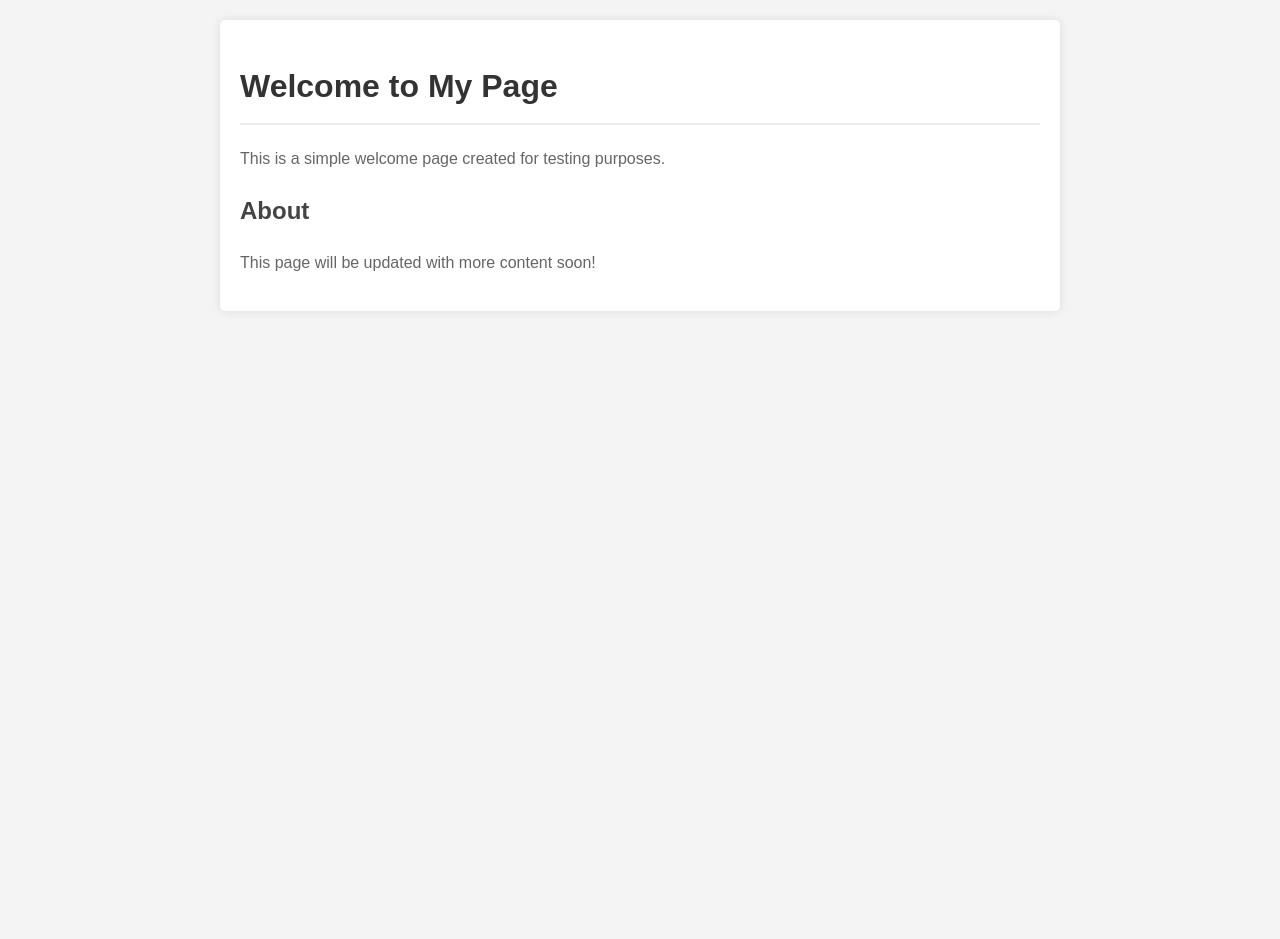
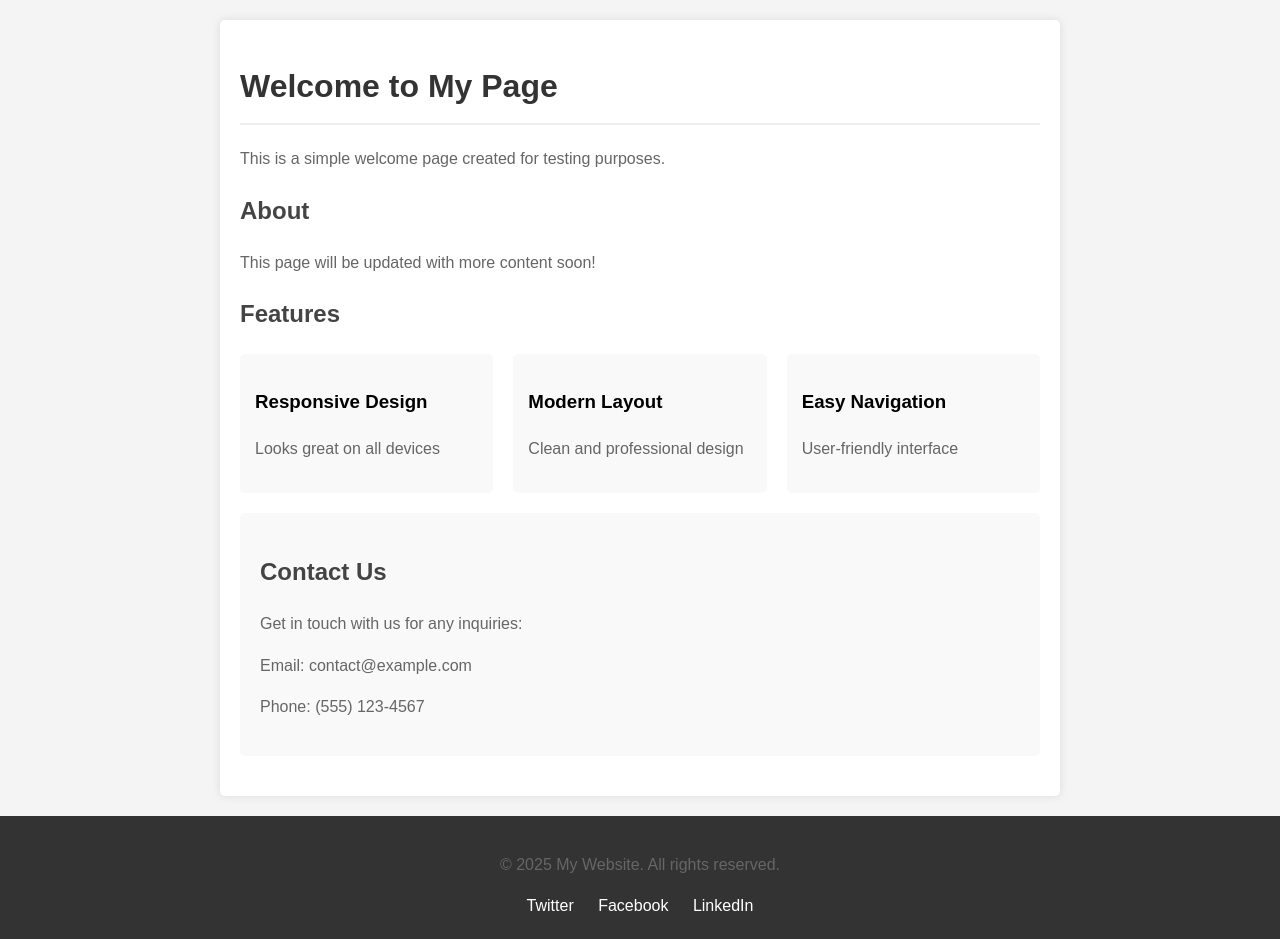
Before and after one commit to WiseCapybara/personal-ai-agent-test_2025-01-18, a plain HTML site: page index.html in a window 1280 px wide. Before the commit the page ends 800 px from the top, so only its background shows below. Drawn offline with Linux system fonts and the light colour scheme.

Commit message:
Add new content sections

```diff
--- a/index.html
+++ b/index.html
@@ -32,16 +32,83 @@
         p {
             color: #666;
         }
+        .features {
+            display: grid;
+            grid-template-columns: repeat(auto-fit, minmax(200px, 1fr));
+            gap: 20px;
+            margin: 20px 0;
+        }
+        .feature-item {
+            background: #f9f9f9;
+            padding: 15px;
+            border-radius: 5px;
+        }
+        .contact-section {
+            background: #f9f9f9;
+            padding: 20px;
+            border-radius: 5px;
+            margin: 20px 0;
+        }
+        footer {
+            text-align: center;
+            padding: 20px;
+            background: #333;
+            color: white;
+            margin-top: 20px;
+        }
+        .social-links {
+            margin-top: 10px;
+        }
+        .social-links a {
+            color: white;
+            text-decoration: none;
+            margin: 0 10px;
+        }
     </style>
 </head>
 <body>
     <div class="container">
         <h1>Welcome to My Page</h1>
         <p>This is a simple welcome page created for testing purposes.</p>
+
         <section>
             <h2>About</h2>
             <p>This page will be updated with more content soon!</p>
         </section>
+
+        <section>
+            <h2>Features</h2>
+            <div class="features">
+                <div class="feature-item">
+                    <h3>Responsive Design</h3>
+                    <p>Looks great on all devices</p>
+                </div>
+                <div class="feature-item">
+                    <h3>Modern Layout</h3>
+                    <p>Clean and professional design</p>
+                </div>
+                <div class="feature-item">
+                    <h3>Easy Navigation</h3>
+                    <p>User-friendly interface</p>
+                </div>
+            </div>
+        </section>
+
+        <section class="contact-section">
+            <h2>Contact Us</h2>
+            <p>Get in touch with us for any inquiries:</p>
+            <p>Email: contact@example.com</p>
+            <p>Phone: (555) 123-4567</p>
+        </section>
     </div>
+
+    <footer>
+        <p>© 2025 My Website. All rights reserved.</p>
+        <div class="social-links">
+            <a href="#">Twitter</a>
+            <a href="#">Facebook</a>
+            <a href="#">LinkedIn</a>
+        </div>
+    </footer>
 </body>
 </html>
```
